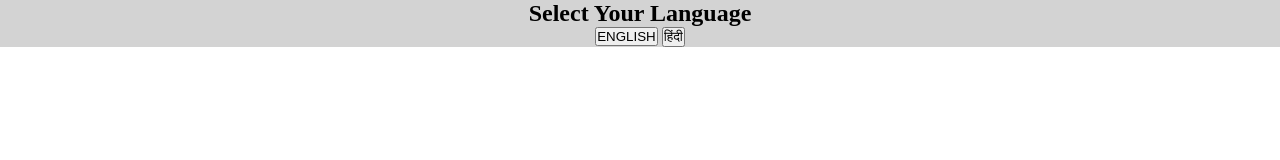
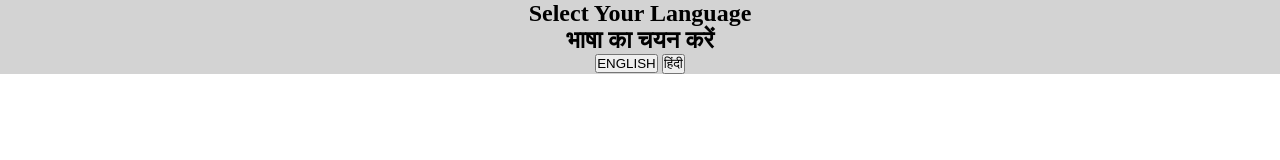
Before and after one commit to formandbill/garage, a plain HTML site: page index.html in a window 1280 px wide. Drawn offline with Linux system fonts and the light colour scheme.

Commit message:
Update index.html
Added language option

```diff
--- a/index.html
+++ b/index.html
@@ -215,7 +215,7 @@
 <body>
 	<div class="container;page3_class3"  id="page3_id3">
 		<nav class="fixed-nav">
-		<center> <h2>Select Your Language</h2>
+		<center> <h2>Select Your Language <br> भाषा का चयन करें </h2>
 		<input type="button" value="English" onClick="function1();function3();">
 		<input type="button" value="हिंदी" onclick="function2();function3();">
 		</center>
```
